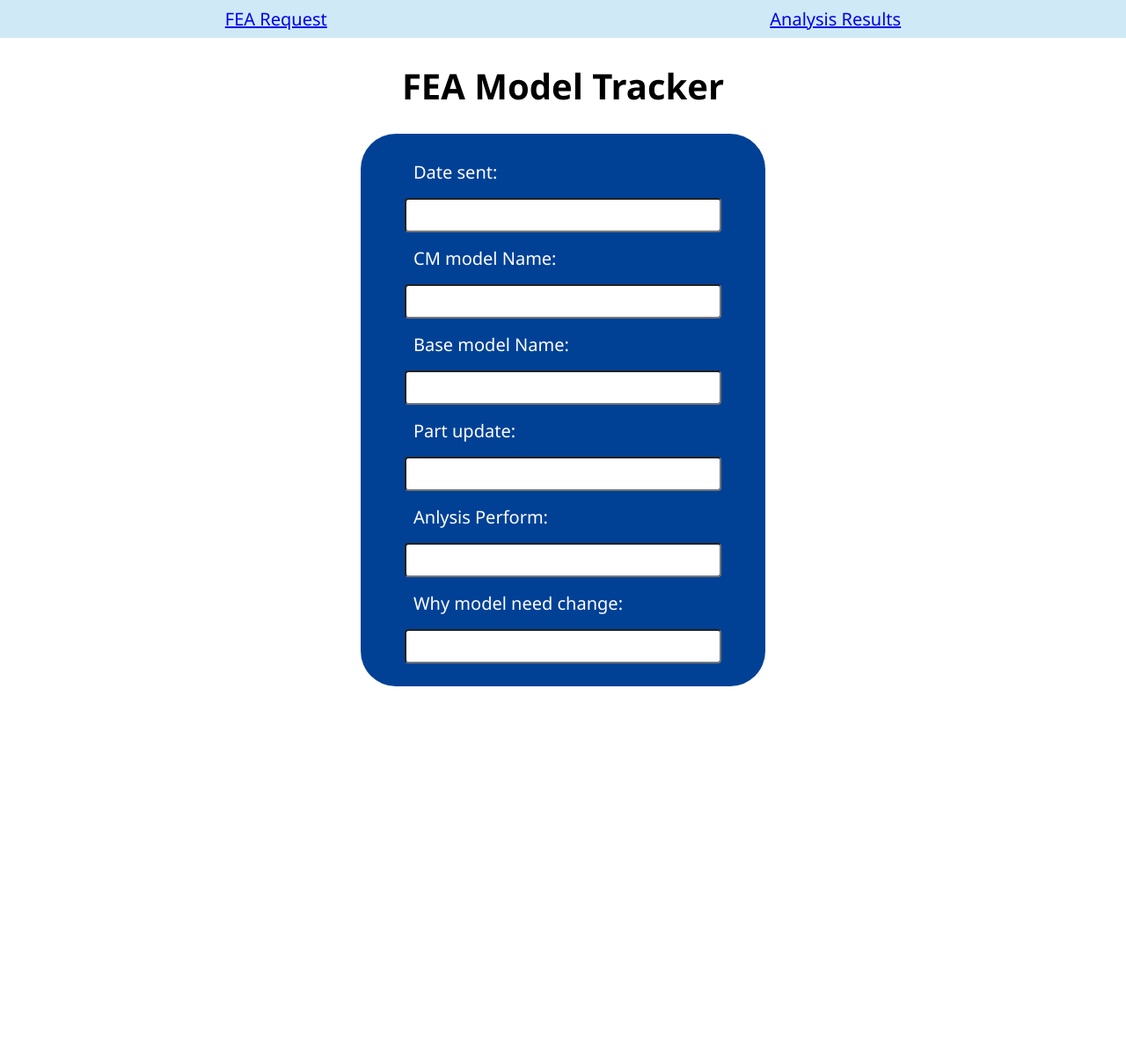
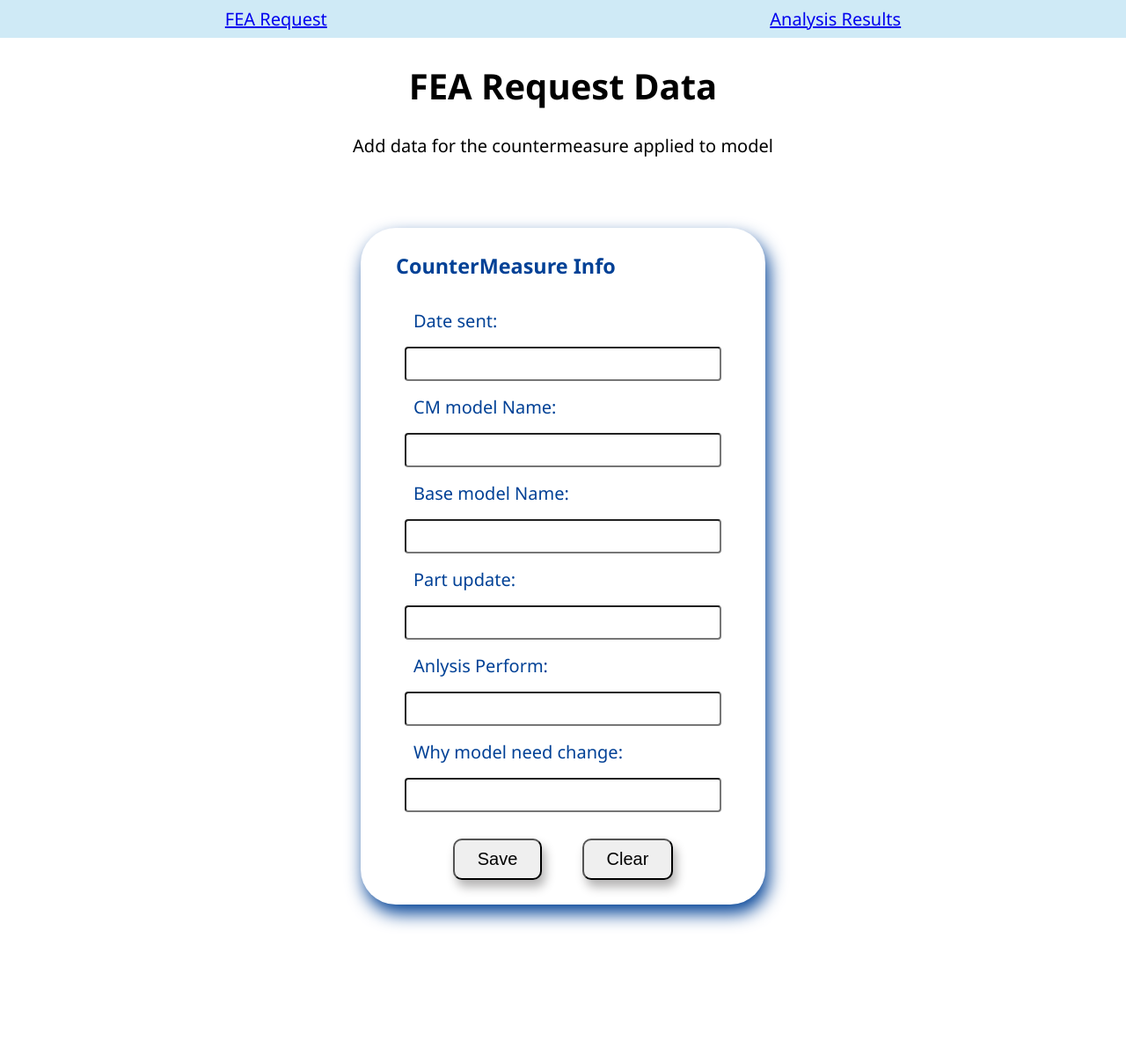
Before and after one commit to matterholt/python_Learn, a Flask app: page / in a window 1280 px wide. Shown: the whole page at 88% size. Before the commit the page ends 780 px from the top, so only its background shows below. Run offline with Flask 2, Linux system fonts and the light colour scheme.

Commit message:
css updates

```diff
--- a/flaskV1/templates/index.html
+++ b/flaskV1/templates/index.html
@@ -1,11 +1,18 @@
 {% extends "layout.html" %}
 
 {% block content %}
+<header class="intro_head">
+    <h1 class="tile">
+        FEA Request Data
+    </h1>
+    <p class="title__decsription">
+        Add data for the countermeasure applied to model <br>
+
+    </p>
+</header>
 <div class="cmRequest">
-        <div class="head">
-            <h1>FEA Model Tracker</h1>
-        </div>
-        <div class="cmData">
+    <div class="cmData">
+            <h3>CounterMeasure Info</h3>
 
             <label for="dateSub"> Date sent:  </label>
             <input id= "dateSub"type="text">
@@ -24,6 +31,10 @@
 
             <label for="modelDescp"> Why model need change:  </label>
             <input id= "modelDescp"type="text">
+            <div class= "interaction">
+                <button class = "button-submit" id= "save">Save</button>
+                <button class = "button-clear" id= "clear">Clear</button>
+            </div>
         </div>
 
     </div>
--- a/flaskV1/templates/layout.html
+++ b/flaskV1/templates/layout.html
@@ -35,20 +35,54 @@
             width: auto;
             display: flex;
             flex-direction: column;
-            color: rgb(255, 255, 255);
+            color:  rgb(0, 65, 150);
+            height: 50em;
         }
         .cmData{
             display: flex;
             flex-direction: column;
-            background-color: rgb(0, 65, 150);
+            box-shadow:.2em .5em 1em rgb(0, 65, 150);
             border-radius: 2em;
-            padding:1em 2em;
+            padding: .2em 2em;
             width: 19em;
-            margin: auto;
+            margin: 3em auto;
         }
-        .head{
-            color: #000;
+        .intro_head{
             text-align: center;
+        }
+        .interaction {
+            text-align: center;
+            padding: 1em;
+        }
+        .button-submit{
+            padding: 0.5em 1.3em;
+            margin: 0.2em 1em;
+            font-size: 1em;
+            border-radius: .5em;
+            outline: none;
+            text-decoration:none;
+            linear-gradient(#e66465, #9198e5);
+
+            box-shadow: .2em .4em .6em rgb(180, 179, 179);
+        }
+        .button-submit:hover{
+
+
+        }
+        .button-submit:active{
+
+        }
+        .button-clear{
+            padding: 0.5em 1.3em;
+            margin: 0.2em 1em;
+            font-size: 1em;
+            border-radius: .5em;
+            box-shadow: .2em .4em .6em rgb(180, 179, 179);
+        }
+        .button-clear:hover{
+            background-color: rgb(240, 236, 236);
+            box-shadow: .1em .2em .2em rgb(85, 85, 85);
+            transform: scale(1.1)
         }
 
     </style>
```
Also changed, not shown: 1 other file.
